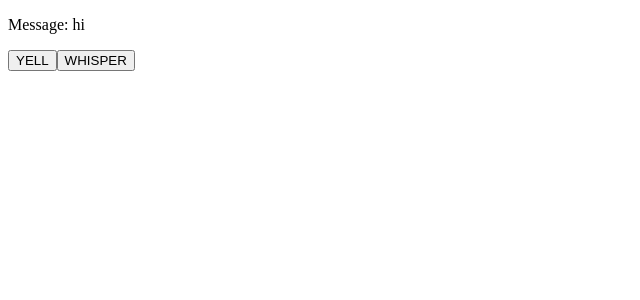
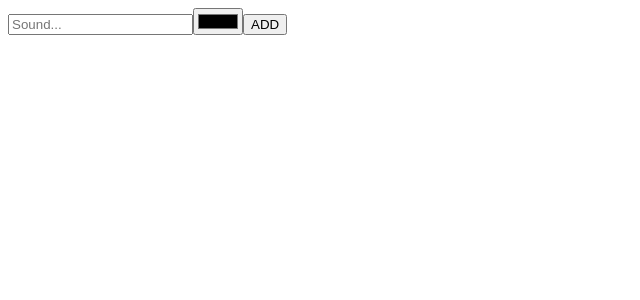
Before and after one commit to ganesh-sadanala/ReactHooks, a React (Create React App) app: page / in a window 1280 px wide. Shown: the top 300 px of the page, without its empty margins (0-640 px from the left). Built offline with nearby package versions, Linux system fonts and the light colour scheme.

Commit message:
Managing form inputs with useRef

```diff
--- a/src/App.js
+++ b/src/App.js
@@ -1,34 +1,24 @@
-import { useReducer } from "react";
+import { useRef } from "react";
 
-function reducer(state, action) {
-  switch (action.type) {
-    case "YELL":
-      return { message: `Hey! I just said ${state.message}` };
-    case "WHISPER":
-      return { message: `Excuse me! I just said ${state.message}` };
-  }
-}
+export default function App() {
+  const sound = useRef();
+  const color = useRef();
 
-const initialState = { message: "hi" };
-export default function App() {
-  const [state, dispatch] = useReducer(reducer, initialState);
+  const submit = (e) => {
+    e.preventDefault();
+    const soundVal = sound.current.value;
+    const colorVal = color.current.value;
+    alert(`${soundVal} sounds like ${colorVal}`);
+    sound.current.value = "";
+    color.current.value = "";
+  };
   return (
     <>
-      <p>Message: {state.message}</p>
-      <button
-        onClick={() => {
-          dispatch({ type: "YELL" });
-        }}
-      >
-        YELL
-      </button>
-      <button
-        onClick={() => {
-          dispatch({ type: "WHISPER" });
-        }}
-      >
-        WHISPER
-      </button>
+      <form onSubmit={submit}>
+        <input ref={sound} type="text" placeholder="Sound..." />
+        <input ref={color} type="color" />
+        <button>ADD</button>
+      </form>
     </>
   );
 }
```
